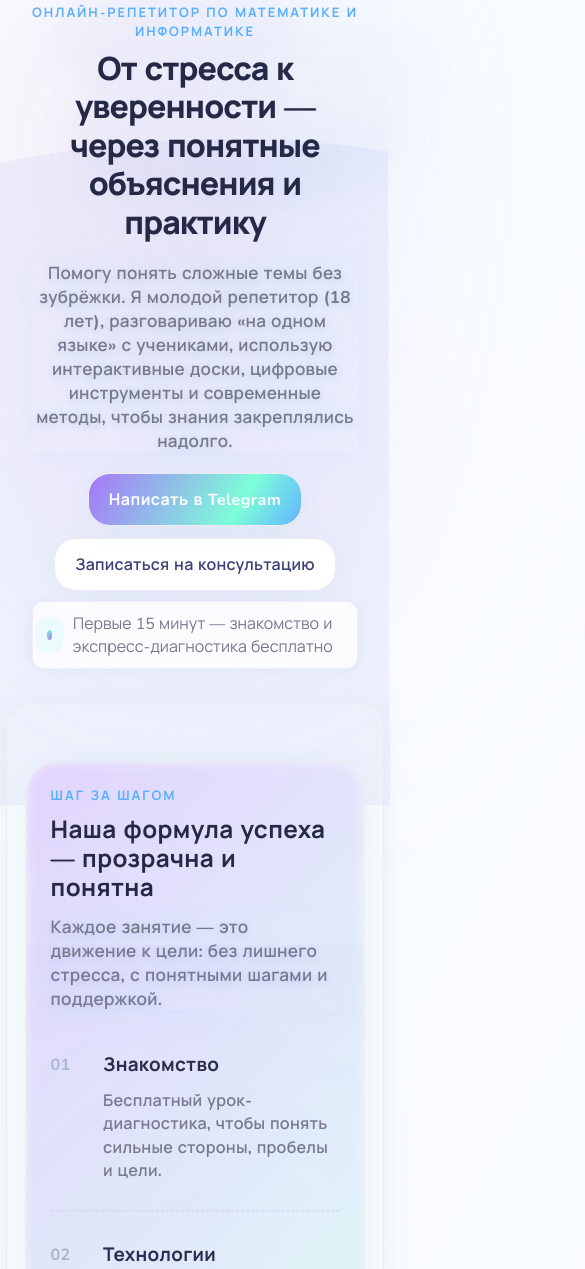
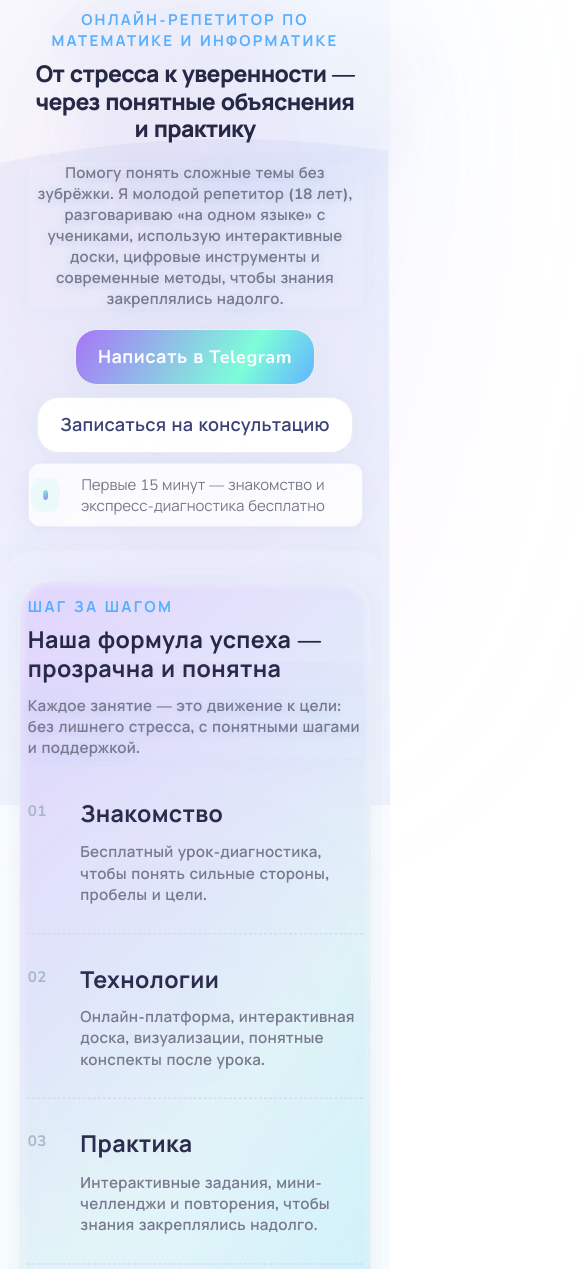
Before and after one commit to desperado616/websiterepetitor, a plain HTML site: page index.html in a window 390 px wide. Shown: the part 39-1308 px from the top of the page, 585 px wide, since content can reach past the window. Drawn offline with nearby package versions, Linux system fonts and the light colour scheme.

Commit message:
Update style.css

```diff
--- a/style.css
+++ b/style.css
@@ -1106,3 +1106,59 @@ body::after {
 
 /* Удаляем все лишние волны/дефоры */
 .hero__content::after, .hero-wave, .footer-ornament { display: none !important; height: 0 !important; min-height: 0 !important; background: none !important; box-shadow: none !important; border: none !important; opacity: 0 !important; }
+
+img, svg { max-width: 100%; height: auto; display: block; }
+
+html {
+  box-sizing: border-box;
+  overflow-x: hidden;
+  font-size: 16px;
+}
+body {
+  overflow-x: hidden;
+  word-break: break-word;
+}
+.section, .split__content, .cta__content, .card {
+  box-sizing: border-box;
+  max-width: 100vw;
+  overflow-wrap: break-word;
+}
+/* Кнопки и ссылки для пальца */
+.btn, .btn.primary, .btn.ghost {
+  min-height: 48px;
+  min-width: 120px;
+  padding: 14px 20px !important;
+  font-size: 1.1rem;
+  touch-action: manipulation;
+}
+@media (max-width: 1024px) {
+  .footer, .section, .cta__content, .split__content, .support, .card, .mini-card, .stat-card {
+    padding-left: 12px !important; padding-right: 12px !important;
+    max-width: 100vw !important;
+  }
+  .hero {
+    padding: 40px 5vw 28px !important; max-width: 98vw !important;
+  }
+  .split__content, .cta__content {
+    padding: 19px 4vw !important; min-width: 0;
+  }
+}
+@media (max-width: 768px) {
+  html { font-size: 15px; }
+  .hero h1, .hero__content h1, h2, h3 { font-size: clamp(23px,5.6vw,34px) !important; }
+  .section { padding: 29px 3vw !important; }
+  .lead, .footer, .eyebrow, .note-card, p { font-size: 1rem !important; }
+  .btn, .btn.primary, .btn.ghost { min-height: 56px; font-size: 1.2rem; padding-left: 22px !important; padding-right: 22px !important; }
+  input, textarea { font-size: 1.15rem !important; min-height: 46px; padding: 12px 18px !important; }
+  .split__content, .cta__content, .card, .mini-card {
+    padding: 14px 2vw !important; min-width: 0; max-width: 99vw !important;
+  }
+  .mini-grid, .task-grid, .support__grid, .stats {
+    grid-template-columns: 1fr !important;
+    gap: 12px !important;
+  }
+  .footer { flex-direction: column !important; gap: 10px !important; margin-top: 12px; padding-bottom: 22px!important;}
+  .footer__text { justify-content: center; align-items: center;}
+}
+/* Исключаем горизонтальный скролл */
+body,html { max-width: 100vw; overflow-x: hidden; }
```
